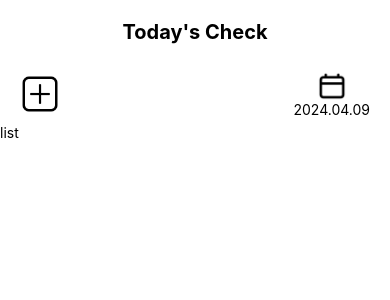
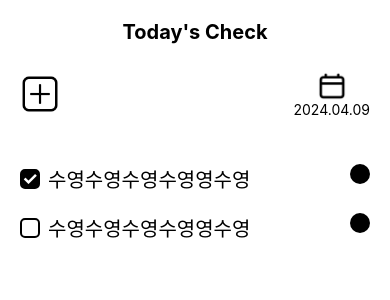
Before and after one commit to pparksso/RN_Calendar, a React Native app: screen /List in a window 390 px wide. Shown: the top 300 px of the page. Built offline with nearby package versions, Linux system fonts and the light colour scheme.

Commit message:
design: list item

```diff
--- a/components/Item.jsx
+++ b/components/Item.jsx
@@ -1,11 +1,61 @@
-import React from 'react';
+import React from "react";
+import { Pressable, StyleSheet, Text, View } from "react-native";
 
-const Item = () => {
-    return (
-        <div>
+const Item = props => {
+  const { checked } = props;
 
-        </div>
-    );
+  return (
+    <View style={styles.itemContainer}>
+      <Pressable style={styles.labelContainer}>
+        <View style={[styles.checkBox, checked && styles.checkedBox]}>
+          {checked && <Text style={styles.checkMark}>✓</Text>}
+        </View>
+        <Text style={styles.label}>수영수영수영수영영수영</Text>
+      </Pressable>
+      <View style={styles.color}></View>
+    </View>
+  );
 };
 
+const styles = StyleSheet.create({
+  itemContainer: {
+    flexDirection: "row",
+    paddingVertical: 10,
+    justifyContent: "space-between",
+  },
+  labelContainer: {
+    flexDirection: "row",
+    flex: 1,
+    alignItems: "center",
+  },
+  checkBox: {
+    width: 20,
+    height: 20,
+    borderRadius: 5,
+    borderWidth: 2,
+    marginRight: 8,
+    justifyContent: "center",
+    alignItems: "center",
+  },
+  checkedBox: {
+    backgroundColor: "#000",
+  },
+  checkMark: {
+    color: "#fff",
+    fontSize: 18,
+    fontWeight: "700",
+    lineHeight: 20,
+  },
+  label: {
+    fontSize: 20,
+    fontWeight: "500",
+  },
+  color: {
+    backgroundColor: "#000",
+    width: 20,
+    height: 20,
+    borderRadius: 100,
+  },
+});
+
 export default Item;
--- a/screens/ListScreen.jsx
+++ b/screens/ListScreen.jsx
@@ -2,6 +2,7 @@ import React from "react";
 import { View, Image, Pressable, Text, StyleSheet } from "react-native";
 import Section from "../components/ui/Section";
 import TitleCard from "../components/ui/TitleCard";
+import Item from "../components/Item";
 
 const ListScreen = () => {
   return (
@@ -19,7 +20,10 @@ const ListScreen = () => {
           </View>
         </View>
       </TitleCard>
-      <Text>list</Text>
+      <View style={styles.listContainer}>
+        <Item checked={true} />
+        <Item />
+      </View>
     </Section>
   );
 };
@@ -47,6 +51,10 @@ const styles = StyleSheet.create({
     height: 30,
   },
   dateText: {},
+  listContainer: {
+    paddingVertical: 30,
+    paddingHorizontal: 20,
+  },
 });
 
 export default ListScreen;
```
